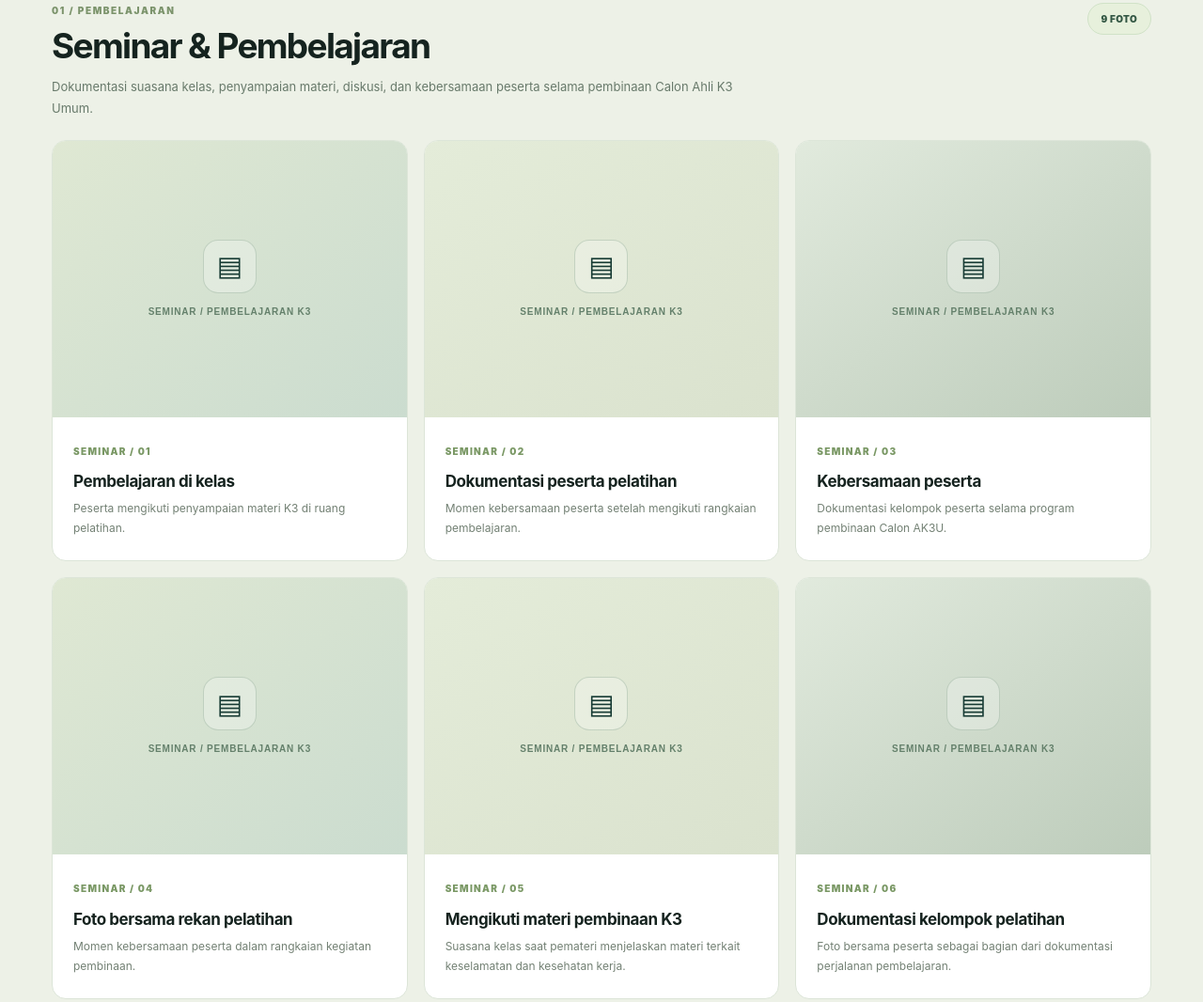
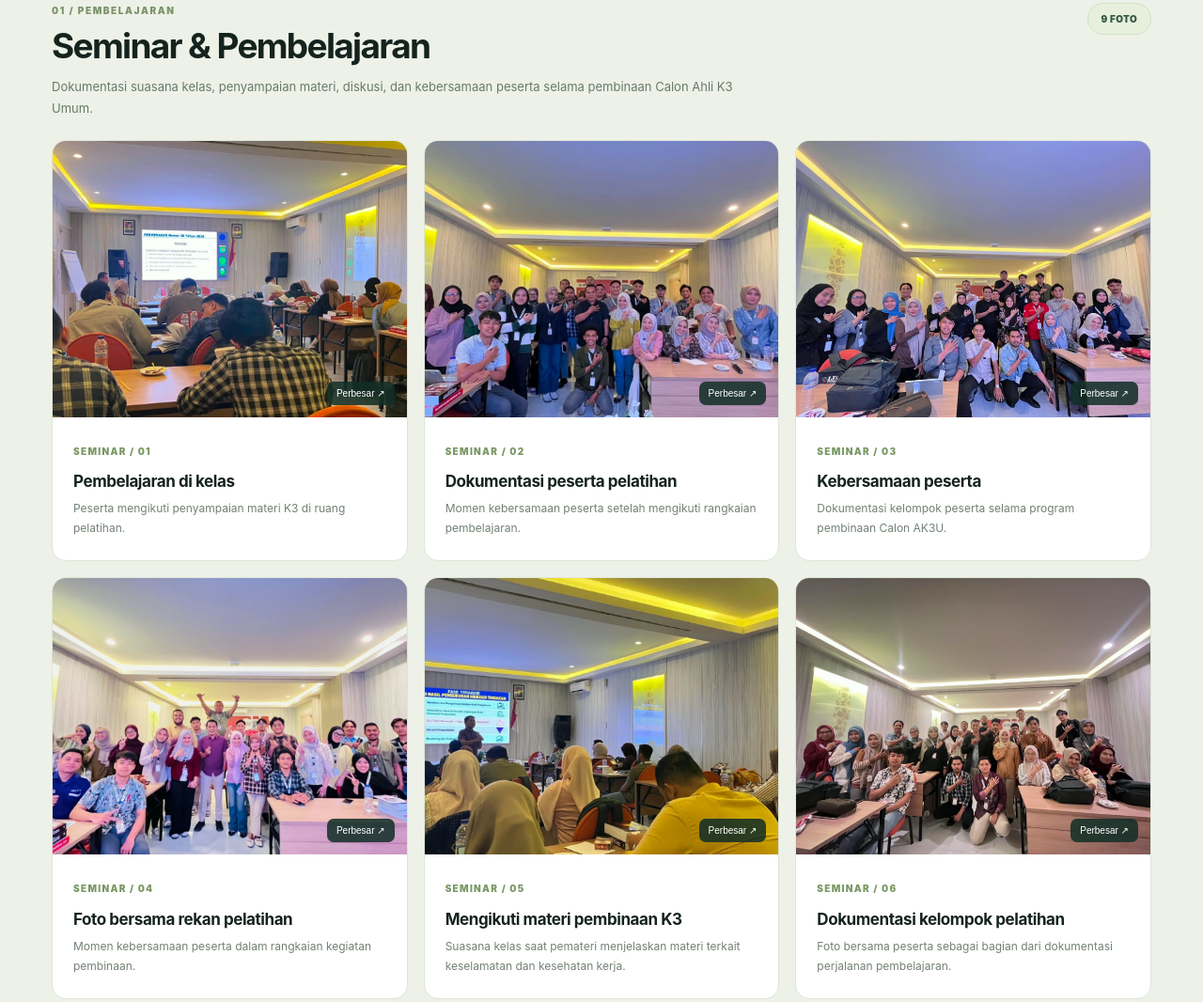
Before and after one commit to kevinclieff98-prog/Kevinclieff98-prog.github.io, a plain HTML site: page index.html in a window 1280 px wide. Shown: the part 6429-7495 px from the top of the page at 94% size. Drawn offline with Linux system fonts and the light colour scheme.

Commit message:
Update index.html

```diff
--- a/index.html
+++ b/index.html
@@ -434,47 +434,47 @@
 <article class="pjk3-photo-card" data-category="seminar">
 <button aria-label="Perbesar foto dokumentasi seminar 1" class="pjk3-photo-media" type="button">
 <div class="pjk3-photo-fallback"><span class="pjk3-photo-symbol">▤</span><span>SEMINAR / PEMBELAJARAN K3</span></div>
-<img alt="Foto suasana pembelajaran K3 di ruang pelatihan PJK3 IJS." loading="lazy" src="dokumentasi/seminar-1.jpg"/>
+<img alt="Foto suasana pembelajaran K3 di ruang pelatihan PJK3 IJS." loading="lazy" src="seminar-1.jpg"/>
 <span class="photo-zoom">Perbesar ↗</span></button>
 <div class="pjk3-photo-body"><small>SEMINAR / 01</small><h4>Pembelajaran di kelas</h4><p>Peserta mengikuti penyampaian materi K3 di ruang pelatihan.</p></div></article><article class="pjk3-photo-card" data-category="seminar">
 <button aria-label="Perbesar foto dokumentasi seminar 2" class="pjk3-photo-media" type="button">
 <div class="pjk3-photo-fallback"><span class="pjk3-photo-symbol">▤</span><span>SEMINAR / PEMBELAJARAN K3</span></div>
-<img alt="Foto bersama peserta pelatihan PJK3 IJS." loading="lazy" src="dokumentasi/seminar-2.jpg"/>
+<img alt="Foto bersama peserta pelatihan PJK3 IJS." loading="lazy" src="seminar-2.jpg"/>
 <span class="photo-zoom">Perbesar ↗</span></button>
 <div class="pjk3-photo-body"><small>SEMINAR / 02</small><h4>Dokumentasi peserta pelatihan</h4><p>Momen kebersamaan peserta setelah mengikuti rangkaian pembelajaran.</p></div></article><article class="pjk3-photo-card" data-category="seminar">
 <button aria-label="Perbesar foto dokumentasi seminar 3" class="pjk3-photo-media" type="button">
 <div class="pjk3-photo-fallback"><span class="pjk3-photo-symbol">▤</span><span>SEMINAR / PEMBELAJARAN K3</span></div>
-<img alt="Foto kelompok peserta selama pembinaan Calon AK3U." loading="lazy" src="dokumentasi/seminar-3.jpg"/>
+<img alt="Foto kelompok peserta selama pembinaan Calon AK3U." loading="lazy" src="seminar-3.jpg"/>
 <span class="photo-zoom">Perbesar ↗</span></button>
 <div class="pjk3-photo-body"><small>SEMINAR / 03</small><h4>Kebersamaan peserta</h4><p>Dokumentasi kelompok peserta selama program pembinaan Calon AK3U.</p></div></article><article class="pjk3-photo-card" data-category="seminar">
 <button aria-label="Perbesar foto dokumentasi seminar 4" class="pjk3-photo-media" type="button">
 <div class="pjk3-photo-fallback"><span class="pjk3-photo-symbol">▤</span><span>SEMINAR / PEMBELAJARAN K3</span></div>
-<img alt="Foto bersama rekan peserta pelatihan K3." loading="lazy" src="dokumentasi/seminar-4.jpg"/>
+<img alt="Foto bersama rekan peserta pelatihan K3." loading="lazy" src="seminar-4.jpg"/>
 <span class="photo-zoom">Perbesar ↗</span></button>
 <div class="pjk3-photo-body"><small>SEMINAR / 04</small><h4>Foto bersama rekan pelatihan</h4><p>Momen kebersamaan peserta dalam rangkaian kegiatan pembinaan.</p></div></article><article class="pjk3-photo-card" data-category="seminar">
 <button aria-label="Perbesar foto dokumentasi seminar 5" class="pjk3-photo-media" type="button">
 <div class="pjk3-photo-fallback"><span class="pjk3-photo-symbol">▤</span><span>SEMINAR / PEMBELAJARAN K3</span></div>
-<img alt="Peserta menyimak materi pembinaan K3 di ruang kelas." loading="lazy" src="dokumentasi/seminar-5.jpg"/>
+<img alt="Peserta menyimak materi pembinaan K3 di ruang kelas." loading="lazy" src="seminar-5.jpg"/>
 <span class="photo-zoom">Perbesar ↗</span></button>
 <div class="pjk3-photo-body"><small>SEMINAR / 05</small><h4>Mengikuti materi pembinaan K3</h4><p>Suasana kelas saat pemateri menjelaskan materi terkait keselamatan dan kesehatan kerja.</p></div></article><article class="pjk3-photo-card" data-category="seminar">
 <button aria-label="Perbesar foto dokumentasi seminar 6" class="pjk3-photo-media" type="button">
 <div class="pjk3-photo-fallback"><span class="pjk3-photo-symbol">▤</span><span>SEMINAR / PEMBELAJARAN K3</span></div>
-<img alt="Foto kelompok peserta pelatihan PJK3 IJS." loading="lazy" src="dokumentasi/seminar-6.jpg"/>
+<img alt="Foto kelompok peserta pelatihan PJK3 IJS." loading="lazy" src="seminar-6.jpg"/>
 <span class="photo-zoom">Perbesar ↗</span></button>
 <div class="pjk3-photo-body"><small>SEMINAR / 06</small><h4>Dokumentasi kelompok pelatihan</h4><p>Foto bersama peserta sebagai bagian dari dokumentasi perjalanan pembelajaran.</p></div></article><article class="pjk3-photo-card" data-category="seminar">
 <button aria-label="Perbesar foto dokumentasi seminar 7" class="pjk3-photo-media" type="button">
 <div class="pjk3-photo-fallback"><span class="pjk3-photo-symbol">▤</span><span>SEMINAR / PEMBELAJARAN K3</span></div>
-<img alt="Pemateri menjelaskan materi manajemen risiko kepada peserta." loading="lazy" src="dokumentasi/seminar-7.jpg"/>
+<img alt="Pemateri menjelaskan materi manajemen risiko kepada peserta." loading="lazy" src="seminar-7.jpg"/>
 <span class="photo-zoom">Perbesar ↗</span></button>
 <div class="pjk3-photo-body"><small>SEMINAR / 07</small><h4>Diskusi materi manajemen risiko</h4><p>Pemateri menyampaikan materi mengenai risk appetite, tolerance, dan acceptance.</p></div></article><article class="pjk3-photo-card" data-category="seminar">
 <button aria-label="Perbesar foto dokumentasi seminar 8" class="pjk3-photo-media" type="button">
 <div class="pjk3-photo-fallback"><span class="pjk3-photo-symbol">▤</span><span>SEMINAR / PEMBELAJARAN K3</span></div>
-<img alt="Foto bersama peserta pembinaan Calon AK3U." loading="lazy" src="dokumentasi/seminar-8.jpg"/>
+<img alt="Foto bersama peserta pembinaan Calon AK3U." loading="lazy" src="seminar-8.jpg"/>
 <span class="photo-zoom">Perbesar ↗</span></button>
 <div class="pjk3-photo-body"><small>SEMINAR / 08</small><h4>Kebersamaan selama pembinaan</h4><p>Dokumentasi bersama peserta dalam suasana kegiatan pelatihan.</p></div></article><article class="pjk3-photo-card" data-category="seminar">
 <button aria-label="Perbesar foto dokumentasi seminar 9" class="pjk3-photo-media" type="button">
 <div class="pjk3-photo-fallback"><span class="pjk3-photo-symbol">▤</span><span>SEMINAR / PEMBELAJARAN K3</span></div>
-<img alt="Foto bersama peserta pelatihan PJK3 IJS." loading="lazy" src="dokumentasi/seminar-9.jpg"/>
+<img alt="Foto bersama peserta pelatihan PJK3 IJS." loading="lazy" src="seminar-9.jpg"/>
 <span class="photo-zoom">Perbesar ↗</span></button>
 <div class="pjk3-photo-body"><small>SEMINAR / 09</small><h4>Foto bersama peserta PJK3 IJS</h4><p>Momen dokumentasi bersama rekan satu angkatan selama kegiatan pembinaan.</p></div></article>
 </div>
@@ -492,7 +492,7 @@
 <article class="pjk3-photo-card" data-category="praktik">
 <button aria-label="Perbesar foto praktik lapangan" class="pjk3-photo-media" type="button">
 <div class="pjk3-photo-fallback"><span class="pjk3-photo-symbol">▤</span><span>PRAKTIK / KUNJUNGAN LAPANGAN</span></div>
-<img alt="Dokumentasi peserta pembinaan K3 mengenakan seragam dan helm keselamatan saat kunjungan lapangan." loading="lazy" src="dokumentasi/praktik-1.jpg"/>
+<img alt="Dokumentasi peserta pembinaan K3 mengenakan seragam dan helm keselamatan saat kunjungan lapangan." loading="lazy" src="praktik-1.jpg"/>
 <span class="photo-zoom">Perbesar ↗</span></button>
 <div class="pjk3-photo-body"><small>PRAKTIK LAPANGAN / 01</small><h4>Kunjungan lapangan dengan APD</h4><p>Dokumentasi bersama peserta saat kegiatan lapangan dengan mengenakan perlengkapan keselamatan, termasuk helm pelindung.</p></div>
 </article>
@@ -511,13 +511,13 @@
 <article class="pjk3-photo-card" data-category="pkl"><button aria-label="Lihat foto praktik kerja lapangan di area industri" class="pjk3-photo-media" type="button"><div class="pjk3-photo-fallback"><span class="pjk3-photo-symbol">⚒</span><span>PKL / FOTO PRAKTIK LAPANGAN</span></div><img alt="Dokumentasi Kevin Clieff Emor saat praktik kerja lapangan di area industri" loading="lazy" src="pkl-1.jpg"/><span class="photo-zoom">Perbesar ↗</span></button><div class="pjk3-photo-body"><small>PKL / 01</small><h4>Praktik kerja lapangan</h4><p>Dokumentasi individu saat kunjungan lapangan di area industri sebagai bagian dari pembelajaran AK3U.</p></div></article>
 <article class="pjk3-photo-card" data-category="pkl"><button aria-label="Lihat foto observasi lapangan bersama pembimbing" class="pjk3-photo-media" type="button"><div class="pjk3-photo-fallback"><span class="pjk3-photo-symbol">⌖</span><span>PKL / FOTO PRAKTIK LAPANGAN</span></div><img alt="Dokumentasi pengamatan lapangan bersama pembimbing saat praktik kerja lapangan" loading="lazy" src="pkl-2.jpg"/><span class="photo-zoom">Perbesar ↗</span></button><div class="pjk3-photo-body"><small>PKL / 02</small><h4>Observasi lapangan</h4><p>Dokumentasi kegiatan pengamatan lapangan dan orientasi area kerja bersama pendamping.</p></div></article>
 <article class="pjk3-photo-card" data-category="pkl"><button aria-label="Lihat foto perjalanan observasi lapangan" class="pjk3-photo-media" type="button"><div class="pjk3-photo-fallback"><span class="pjk3-photo-symbol">⇢</span><span>PKL / FOTO PRAKTIK LAPANGAN</span></div><img alt="Dokumentasi peserta berjalan menuju area observasi saat praktik kerja lapangan" loading="lazy" src="pkl-3.jpg"/><span class="photo-zoom">Perbesar ↗</span></button><div class="pjk3-photo-body"><small>PKL / 03</small><h4>Menuju area observasi</h4><p>Dokumentasi tim peserta saat berjalan menuju titik observasi pada kegiatan praktik kerja lapangan.</p></div></article>
-<article class="pjk3-photo-card" data-category="pkl"><button aria-label="Lihat foto observasi kelompok PKL" class="pjk3-photo-media" type="button"><div class="pjk3-photo-fallback"><span class="pjk3-photo-symbol">☰</span><span>PKL / FOTO PRAKTIK LAPANGAN</span></div><img alt="Dokumentasi observasi kelompok saat praktik kerja lapangan" loading="lazy" src="dokumentasi/pkl-4.jpg"/><span class="photo-zoom">Perbesar ↗</span></button><div class="pjk3-photo-body"><small>PKL / 04</small><h4>Observasi kelompok</h4><p>Dokumentasi observasi kelompok di lapangan bersama rekan peserta dan pendamping kegiatan.</p></div></article>
-<article class="pjk3-photo-card" data-category="pkl"><button aria-label="Lihat foto inspeksi peralatan di area kerja" class="pjk3-photo-media" type="button"><div class="pjk3-photo-fallback"><span class="pjk3-photo-symbol">⚙</span><span>PKL / FOTO PRAKTIK LAPANGAN</span></div><img alt="Dokumentasi inspeksi peralatan di area kerja saat praktik kerja lapangan" loading="lazy" src="dokumentasi/pkl-5.jpg"/><span class="photo-zoom">Perbesar ↗</span></button><div class="pjk3-photo-body"><small>PKL / 05</small><h4>Inspeksi area &amp; peralatan</h4><p>Dokumentasi pengamatan kondisi area kerja dan peralatan sebagai bagian dari aktivitas PKL.</p></div></article>
+<article class="pjk3-photo-card" data-category="pkl"><button aria-label="Lihat foto observasi kelompok PKL" class="pjk3-photo-media" type="button"><div class="pjk3-photo-fallback"><span class="pjk3-photo-symbol">☰</span><span>PKL / FOTO PRAKTIK LAPANGAN</span></div><img alt="Dokumentasi observasi kelompok saat praktik kerja lapangan" loading="lazy" src="pkl-4.jpg"/><span class="photo-zoom">Perbesar ↗</span></button><div class="pjk3-photo-body"><small>PKL / 04</small><h4>Observasi kelompok</h4><p>Dokumentasi observasi kelompok di lapangan bersama rekan peserta dan pendamping kegiatan.</p></div></article>
+<article class="pjk3-photo-card" data-category="pkl"><button aria-label="Lihat foto inspeksi peralatan di area kerja" class="pjk3-photo-media" type="button"><div class="pjk3-photo-fallback"><span class="pjk3-photo-symbol">⚙</span><span>PKL / FOTO PRAKTIK LAPANGAN</span></div><img alt="Dokumentasi inspeksi peralatan di area kerja saat praktik kerja lapangan" loading="lazy" src="pkl-5.jpg"/><span class="photo-zoom">Perbesar ↗</span></button><div class="pjk3-photo-body"><small>PKL / 05</small><h4>Inspeksi area &amp; peralatan</h4><p>Dokumentasi pengamatan kondisi area kerja dan peralatan sebagai bagian dari aktivitas PKL.</p></div></article>
 </div>
 <div class="pjk3-video-label"><span aria-hidden="true">▶</span> Dokumentasi Video PKL</div><div aria-labelledby="video-pkl-title" class="pjk3-video-wrap">
 <div class="pjk3-video-card">
-<video controls="" poster="dokumentasi/pkl-video-poster.jpg" preload="metadata">
-<source src="dokumentasi/pkl-video-1.mp4" type="video/mp4"/>
+<video controls="" poster="poster-video-pkl.jpg" preload="metadata">
+<source src="pkl-video-1.mp4" type="video/mp4"/>
             Browser Anda belum mendukung pemutaran video HTML5.
           </video>
 </div>
@@ -526,8 +526,8 @@
 <h4 id="video-pkl-title">Video praktik kerja lapangan</h4>
 <p>Dokumentasi video asli kegiatan praktik kerja lapangan sebagai pelengkap galeri foto. Video ini dapat diputar langsung di website atau dibuka pada tab terpisah.</p>
 <div class="pjk3-video-actions">
-<a class="button-video" href="dokumentasi/pkl-video-1.mp4" rel="noopener noreferrer" target="_blank">Putar video ↗</a>
-<a class="button-video-outline" download="" href="dokumentasi/pkl-video-1.mp4">Unduh video ↓</a>
+<a class="button-video" href="pkl-video-1.mp4" rel="noopener noreferrer" target="_blank">Putar video ↗</a>
+<a class="button-video-outline" download="" href="pkl-video-1.mp4">Unduh video ↓</a>
 </div>
 </div>
 </div>
@@ -549,7 +549,7 @@
 <article class="pjk3-photo-card" data-category="angkatan"><button aria-label="Perbesar solidaritas peserta angkatan ijs 426" class="pjk3-photo-media" type="button"><div class="pjk3-photo-fallback"><span class="pjk3-photo-symbol">♧</span><span>ANGKATAN / FOTO BERSAMA</span></div><img alt="Solidaritas peserta Angkatan IJS 426 IJS 426 Gorontalo Angkatan 3" loading="lazy" src="angkatan-7.jpg"/><span class="photo-zoom">Perbesar ↗</span></button><div class="pjk3-photo-body"><small>ANGKATAN / 05</small><h4>Solidaritas peserta Angkatan IJS 426</h4><p>Potret kebersamaan peserta program pembinaan K3 di Gorontalo.</p></div></article>
 <article class="pjk3-photo-card" data-category="angkatan"><button aria-label="Perbesar foto kreatif bersama peserta angkatan" class="pjk3-photo-media" type="button"><div class="pjk3-photo-fallback"><span class="pjk3-photo-symbol">♧</span><span>ANGKATAN / FOTO BERSAMA</span></div><img alt="Foto kreatif bersama peserta angkatan IJS 426 Gorontalo Angkatan 3" loading="lazy" src="angkatan-8.jpg"/><span class="photo-zoom">Perbesar ↗</span></button><div class="pjk3-photo-body"><small>ANGKATAN / 06</small><h4>Foto kreatif bersama peserta angkatan</h4><p>Dokumentasi suasana akrab dan kekompakan peserta angkatan.</p></div></article>
 <article class="pjk3-photo-card" data-category="angkatan"><button aria-label="Perbesar momen kebersamaan angkatan gorontalo 3" class="pjk3-photo-media" type="button"><div class="pjk3-photo-fallback"><span class="pjk3-photo-symbol">♧</span><span>ANGKATAN / FOTO BERSAMA</span></div><img alt="Momen kebersamaan Angkatan Gorontalo 3 IJS 426 Gorontalo Angkatan 3" loading="lazy" src="angkatan-9.jpg"/><span class="photo-zoom">Perbesar ↗</span></button><div class="pjk3-photo-body"><small>ANGKATAN / 07</small><h4>Momen kebersamaan Angkatan Gorontalo 3</h4><p>Dokumentasi kelompok peserta Angkatan IJS 426 / Gorontalo Angkatan 3.</p></div></article>
-<article class="pjk3-photo-card" data-category="angkatan"><button aria-label="Lihat foto bersama peserta angkatan" class="pjk3-photo-media" type="button"><div class="pjk3-photo-fallback"><span class="pjk3-photo-symbol">♧</span><span>ANGKATAN / FOTO BERSAMA</span></div><img alt="Foto bersama peserta angkatan pelatihan Calon Ahli K3 Umum" loading="lazy" src="dokumentasi/angkatan-1.jpg"/><span class="photo-zoom">Perbesar ↗</span></button><div class="pjk3-photo-body"><small>ANGKATAN / 08</small><h4>Foto bersama saat kunjungan lapangan</h4><p>Dokumentasi kebersamaan peserta Angkatan IJS 426 / Gorontalo Angkatan 3 saat kunjungan lapangan.</p></div></article>
+<article class="pjk3-photo-card" data-category="angkatan"><button aria-label="Lihat foto bersama peserta angkatan" class="pjk3-photo-media" type="button"><div class="pjk3-photo-fallback"><span class="pjk3-photo-symbol">♧</span><span>ANGKATAN / FOTO BERSAMA</span></div><img alt="Foto bersama peserta angkatan pelatihan Calon Ahli K3 Umum" loading="lazy" src="angkatan-1.jpg"/><span class="photo-zoom">Perbesar ↗</span></button><div class="pjk3-photo-body"><small>ANGKATAN / 08</small><h4>Foto bersama saat kunjungan lapangan</h4><p>Dokumentasi kebersamaan peserta Angkatan IJS 426 / Gorontalo Angkatan 3 saat kunjungan lapangan.</p></div></article>
 <article class="pjk3-photo-card" data-category="angkatan"><button aria-label="Lihat momen kebersamaan angkatan" class="pjk3-photo-media" type="button"><div class="pjk3-photo-fallback"><span class="pjk3-photo-symbol">✳</span><span>ANGKATAN / FOTO BERSAMA</span></div><img alt="Momen kebersamaan peserta angkatan pelatihan K3" loading="lazy" src="angkatan-2.jpg"/><span class="photo-zoom">Perbesar ↗</span></button><div class="pjk3-photo-body"><small>ANGKATAN / 09</small><h4>Momen kebersamaan di lokasi PKL</h4><p>Dokumentasi kekompakan dan kebersamaan rekan satu angkatan pada kegiatan lapangan.</p></div></article>
 </div>
 </section>
@@ -563,9 +563,9 @@
 <span class="pjk3-group-count">3 FOTO</span>
 </div>
 <div class="pjk3-gallery">
-<article class="pjk3-photo-card" data-category="sertifikat"><button aria-label="Lihat foto penyerahan sertifikat dari pihak IJS" class="pjk3-photo-media" type="button"><div class="pjk3-photo-fallback"><span class="pjk3-photo-symbol">▣</span><span>IJS / PENYERAHAN SERTIFIKAT</span></div><img alt="Foto penyerahan sertifikat dari pihak IJS" loading="lazy" src="dokumentasi/serah-sertifikat-1.jpg"/><span class="photo-zoom">Perbesar ↗</span></button><div class="pjk3-photo-body"><small>PENYERAHAN SERTIFIKAT / 01</small><h4>Penyerahan sertifikat oleh pihak IJS</h4><p>Dokumentasi penyerahan sertifikat kepada peserta dari pihak PT Indotama Jasa Sertifikasi.</p></div></article>
-<article class="pjk3-photo-card" data-category="sertifikat"><button aria-label="Lihat foto penerimaan sertifikat IJS" class="pjk3-photo-media" type="button"><div class="pjk3-photo-fallback"><span class="pjk3-photo-symbol">▣</span><span>IJS / PENYERAHAN SERTIFIKAT</span></div><img alt="Foto penerimaan sertifikat dari pihak IJS" loading="lazy" src="dokumentasi/serah-sertifikat-2.jpg"/><span class="photo-zoom">Perbesar ↗</span></button><div class="pjk3-photo-body"><small>PENYERAHAN SERTIFIKAT / 02</small><h4>Momen penerimaan sertifikat</h4><p>Dokumentasi momen penerimaan sertifikat sebagai bagian dari rangkaian penutupan pelatihan.</p></div></article>
-<article class="pjk3-photo-card" data-category="sertifikat"><button aria-label="Lihat foto dokumentasi penyerahan sertifikat IJS" class="pjk3-photo-media" type="button"><div class="pjk3-photo-fallback"><span class="pjk3-photo-symbol">▣</span><span>IJS / PENYERAHAN SERTIFIKAT</span></div><img alt="Dokumentasi penyerahan sertifikat dari pihak IJS" loading="lazy" src="dokumentasi/serah-sertifikat-3.jpg"/><span class="photo-zoom">Perbesar ↗</span></button><div class="pjk3-photo-body"><small>PENYERAHAN SERTIFIKAT / 03</small><h4>Dokumentasi penutupan bersama IJS</h4><p>Foto dokumentasi penutupan dan penyerahan sertifikat oleh perwakilan pihak IJS.</p></div></article>
+<article class="pjk3-photo-card" data-category="sertifikat"><button aria-label="Lihat foto penyerahan sertifikat dari pihak IJS" class="pjk3-photo-media" type="button"><div class="pjk3-photo-fallback"><span class="pjk3-photo-symbol">▣</span><span>IJS / PENYERAHAN SERTIFIKAT</span></div><img alt="Foto penyerahan sertifikat dari pihak IJS" loading="lazy" src="serah-sertifikat-1.jpg"/><span class="photo-zoom">Perbesar ↗</span></button><div class="pjk3-photo-body"><small>PENYERAHAN SERTIFIKAT / 01</small><h4>Penyerahan sertifikat oleh pihak IJS</h4><p>Dokumentasi penyerahan sertifikat kepada peserta dari pihak PT Indotama Jasa Sertifikasi.</p></div></article>
+<article class="pjk3-photo-card" data-category="sertifikat"><button aria-label="Lihat foto penerimaan sertifikat IJS" class="pjk3-photo-media" type="button"><div class="pjk3-photo-fallback"><span class="pjk3-photo-symbol">▣</span><span>IJS / PENYERAHAN SERTIFIKAT</span></div><img alt="Foto penerimaan sertifikat dari pihak IJS" loading="lazy" src="serah-sertifikat-2.jpg"/><span class="photo-zoom">Perbesar ↗</span></button><div class="pjk3-photo-body"><small>PENYERAHAN SERTIFIKAT / 02</small><h4>Momen penerimaan sertifikat</h4><p>Dokumentasi momen penerimaan sertifikat sebagai bagian dari rangkaian penutupan pelatihan.</p></div></article>
+<article class="pjk3-photo-card" data-category="sertifikat"><button aria-label="Lihat foto dokumentasi penyerahan sertifikat IJS" class="pjk3-photo-media" type="button"><div class="pjk3-photo-fallback"><span class="pjk3-photo-symbol">▣</span><span>IJS / PENYERAHAN SERTIFIKAT</span></div><img alt="Dokumentasi penyerahan sertifikat dari pihak IJS" loading="lazy" src="serah-sertifikat-3.jpg"/><span class="photo-zoom">Perbesar ↗</span></button><div class="pjk3-photo-body"><small>PENYERAHAN SERTIFIKAT / 03</small><h4>Dokumentasi penutupan bersama IJS</h4><p>Foto dokumentasi penutupan dan penyerahan sertifikat oleh perwakilan pihak IJS.</p></div></article>
 </div>
 </section>
 <p class="pjk3-note">Foto seminar, pembelajaran, PKL, foto angkatan, penyerahan sertifikat, dan video berasal dari dokumentasi yang Anda kirimkan.</p>
```
